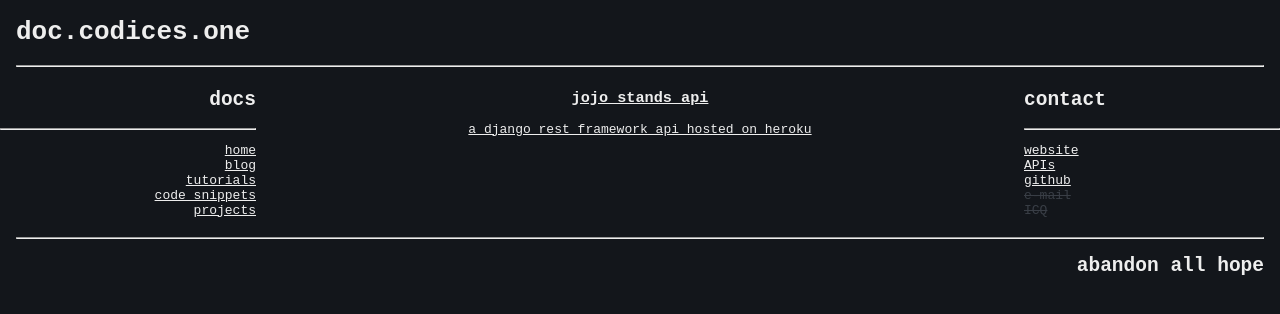
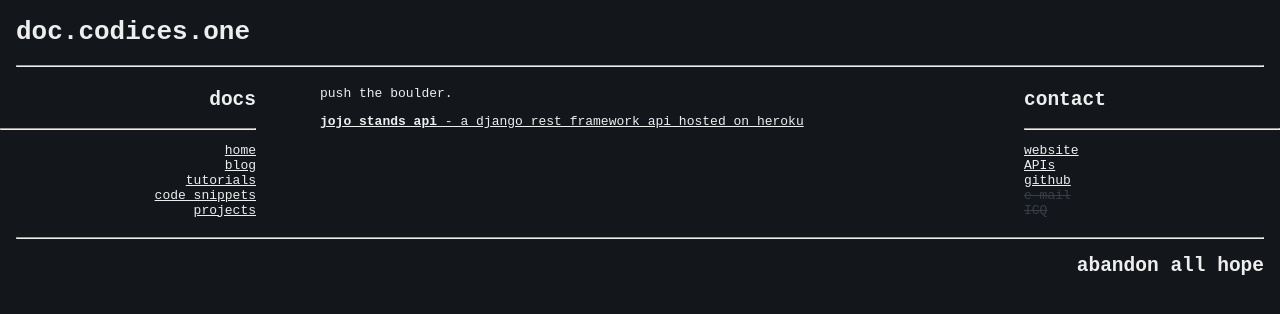
Before and after one commit to PedroANeves/PedroANeves.github.io, a Jekyll site: the page built from works.md, in a window 1280 px wide. Shown: the top 314 px of the page. Built offline with Jekyll 4.4.1, drawn with Linux system fonts in a browser that asks for light colours.

Commit message:
changed minor visual details

```diff
--- a/_layouts/snippets.html
+++ b/_layouts/snippets.html
@@ -7,7 +7,7 @@ layout: default
     {% for post in site.categories.snippet %}
     <li>
         <h3>[{{ post.date | date: "%D" }}] <a href="{{ post.url }}">{{ post.title }}</a></h3>
-        <p>{{ post.content }}</p>
+        <p>{{ post.excerpt }}</p>
     </li>
     <br>
     {% endfor %}
--- a/_layouts/works.html
+++ b/_layouts/works.html
@@ -1,12 +1,12 @@
 ---
 layout: default
 ---
-<div style="text-align: center;">
+<div>
+{{ content }}
 {% for work in site.data.works %}
     <div>
         <a href="{{ work.link }}">
-            <h3>{{ work.name }}</h3>
-            <p>{{ work.description }}</p>
+            <strong>{{ work.name }}</strong> - {{ work.description }}
         </a>
     </div>
 {% endfor %}
--- a/assets/style.css
+++ b/assets/style.css
@@ -28,7 +28,7 @@ a:link {
 }
 
 a:visited {
-    color: #393E46;
+    color: #EEEEEE;
 }
 
 a:hover {
```
